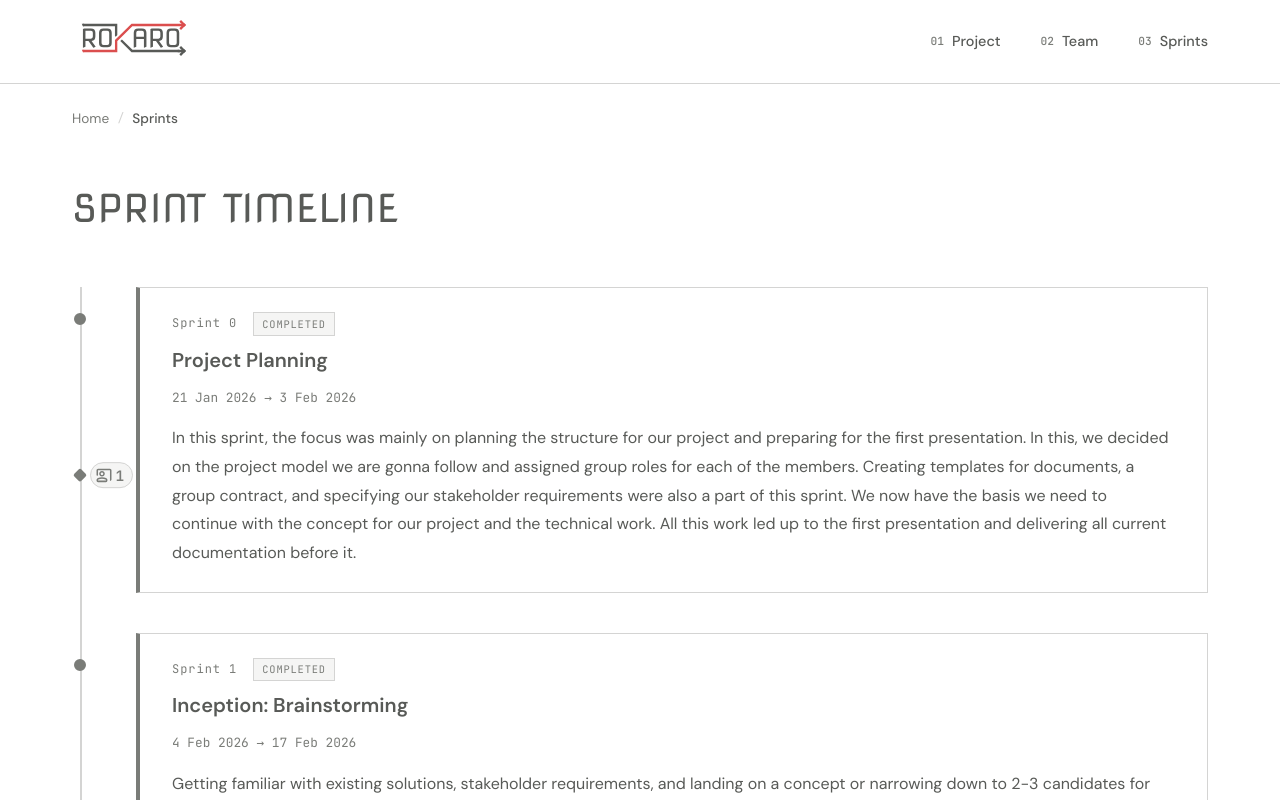
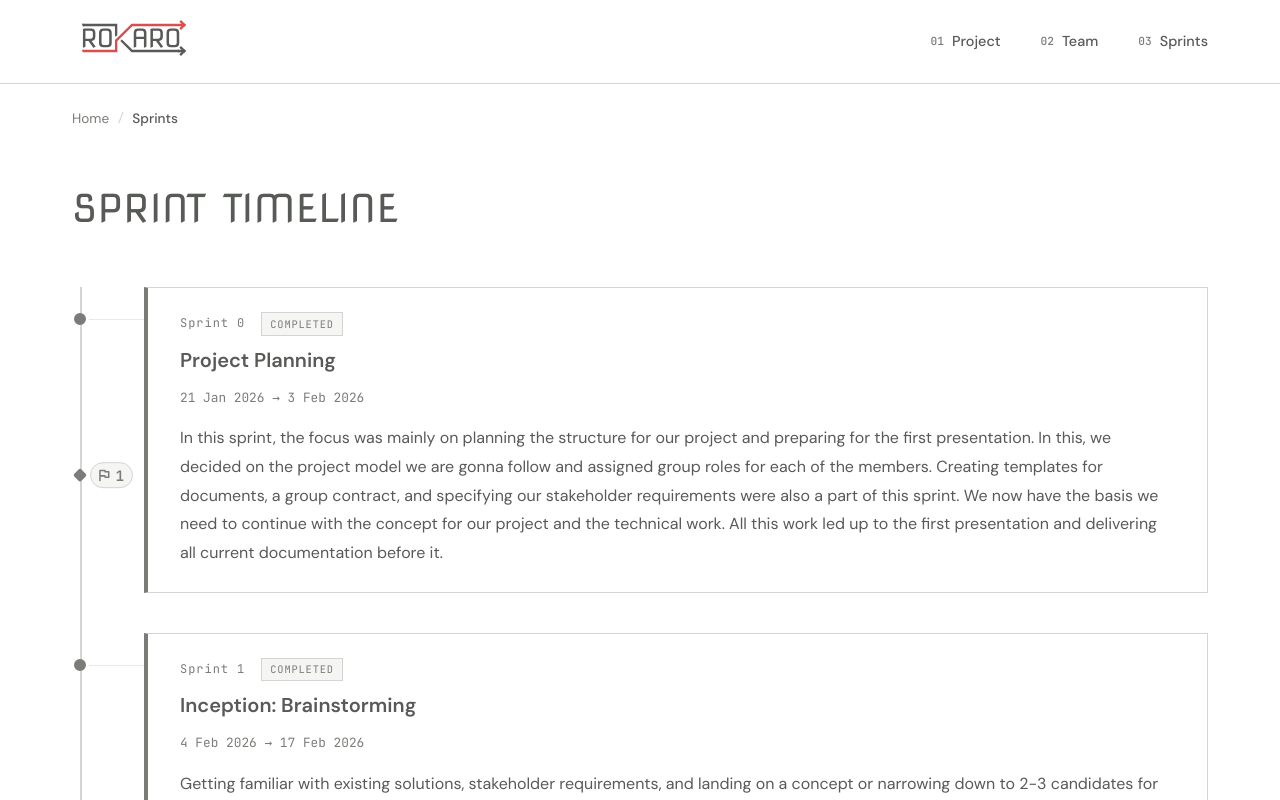
Before and after one commit to RokaroUSN/frontpage, a Vue app: page /grupper/gruppe3-v26/sprints in a window 1280 px wide. Shown: the top 800 px of the page. Built offline with nearby package versions, Linux system fonts and the light colour scheme.

Commit message:
more milestone look tweak

```diff
--- a/src/pages/SprintsPage.vue
+++ b/src/pages/SprintsPage.vue
@@ -79,7 +79,7 @@ function getMilestonePercent(milestone: Milestone, sprint: Sprint): number {
             >
               <div class="milestone-diamond"></div>
               <div class="milestone-pill">
-                <svg xmlns="http://www.w3.org/2000/svg" class="milestone-icon" height="24px" viewBox="0 -960 960 960" width="24px" fill="currentColor"><path d="M838.09-131v-640H121.91v281.91q0 19.16-13.17 32.33-13.17 13.17-32.33 13.17-19.15 0-32.32-13.17-13.18-13.17-13.18-32.33V-771q0-37.54 26.73-64.27Q84.38-862 121.91-862h716.18q37.53 0 64.27 26.73 26.73 26.73 26.73 64.27v554.5q0 35.27-26.73 60.38Q875.62-131 838.09-131ZM240.07-447.84q-49.16-49.27-49.16-118.86 0-69.58 49.16-118.74 49.15-49.15 118.73-49.15 69.59 0 118.86 49.15 49.27 49.16 49.27 118.74 0 69.59-49.27 118.86-49.27 49.27-118.86 49.27-69.58 0-118.73-49.27Zm173.21-64.38q22.65-22.65 22.65-54.47 0-31.81-22.65-54.35-22.65-22.55-54.47-22.55-31.81 0-54.35 22.55-22.55 22.54-22.55 54.35 0 31.82 22.55 54.47 22.54 22.65 54.35 22.65 31.82 0 54.47-22.65ZM121.91-62.3q-37.78 0-64.39-26.61T30.91-153.3v-29.61q0-36.24 18.58-66.61 18.58-30.37 49.73-46.33 62.71-31.24 127.66-46.98 64.95-15.74 131.92-15.74 67.44 0 132.52 15.62 65.07 15.62 127.31 46.86 31.15 15.96 49.73 46.25 18.57 30.3 18.57 66.93v29.61q0 37.78-26.6 64.39-26.61 26.61-64.4 26.61H121.91Zm0-91h474.02v-28.42q0-10.77-5.5-19.58-5.5-8.81-14.5-13.7-52.56-26.04-106.84-39.3-54.29-13.26-110.29-13.26-55.59 0-110.2 13.26Q194-241.04 141.91-215q-9 4.89-14.5 13.7-5.5 8.81-5.5 19.58v28.42ZM358.8-566.7Zm0 413.4Z"/></svg>
+                <svg xmlns="http://www.w3.org/2000/svg" class="milestone-icon" height="24px" viewBox="0 -960 960 960" width="24px" fill="currentColor"><path d="M282.87-391.87v234.5q0 19.15-13.17 32.33-13.18 13.17-32.33 13.17t-32.33-13.17q-13.17-13.18-13.17-32.33v-605.26q0-19.15 13.17-32.33 13.18-13.17 32.33-13.17h291.78q16.15 0 28.59 10.31 12.43 10.32 15.91 26.23l9.05 43.46h179.93q19.15 0 32.33 13.17 13.17 13.18 13.17 32.33v325.26q0 19.15-13.17 32.33-13.18 13.17-32.33 13.17H550.85q-16.15 0-28.59-10.31-12.43-10.32-15.91-26.23l-9.05-43.46H282.87Zm305.76-11h128.5v-234.26H544.91q-16.15 0-28.58-10.32-12.44-10.31-15.92-26.22l-9.04-43.46h-208.5v234.26h252.22q16.15 0 28.58 10.32 12.44 10.31 15.92 26.22l9.04 43.46ZM500-560Z"/></svg>
                 <span class="milestone-number mono">{{ ms.number }}</span>
                 <div class="milestone-tooltip">
                   <span class="tooltip-title">{{ ms.title }}</span>
@@ -153,7 +153,7 @@ function getMilestonePercent(milestone: Milestone, sprint: Sprint): number {
 .sprint-entry {
   position: relative;
   margin-bottom: 2.5rem;
-  margin-left: 2rem;
+  margin-left: 2.5rem;
 
   &:last-child {
     margin-bottom: 0;
@@ -162,13 +162,24 @@ function getMilestonePercent(milestone: Milestone, sprint: Sprint): number {
 
 .sprint-marker {
   position: absolute;
-  left: -4rem;
+  left: -4.5rem;
   top: 1.5rem;
   width: 1rem;
   height: 1rem;
   display: flex;
   align-items: center;
   justify-content: center;
+
+  &::after {
+    content: '';
+    position: absolute;
+    left: calc(100% + 1px);
+    top: 50%;
+    width: calc(3.5rem - 1px);
+    height: 1px;
+    background: var(--color-border);
+    opacity: 0.5;
+  }
 }
 
 .marker-dot {
@@ -265,7 +276,7 @@ function getMilestonePercent(milestone: Milestone, sprint: Sprint): number {
 // ===== MILESTONE =====
 .milestone-entry {
   position: absolute;
-  left: -4rem;
+  left: -4.5rem;
   transform: translateY(-50%);
   display: flex;
   align-items: center;
```
